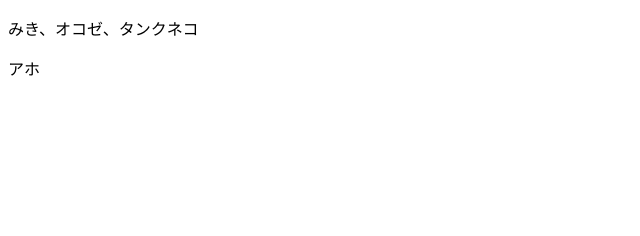
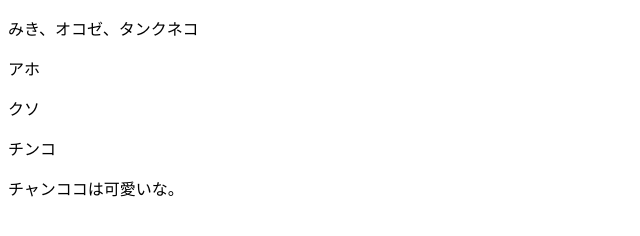
Before and after one commit to Absinthe899/practice, a plain HTML site: page practice/index.html in a window 1280 px wide. Shown: the whole page, without its empty margins (0-640 px from the left). Drawn offline with Linux system fonts and the light colour scheme.

Commit message:
3 times add

```diff
--- a/practice/index.html
+++ b/practice/index.html
@@ -8,5 +8,8 @@
 <body>
     <p>みき、オコゼ、タンクネコ</p>
     <p>アホ</p>
+    <p>クソ</p>
+    <p>チンコ</p>
+    <p>チャンココは可愛いな。</p>
 </body>
 </html>
```
